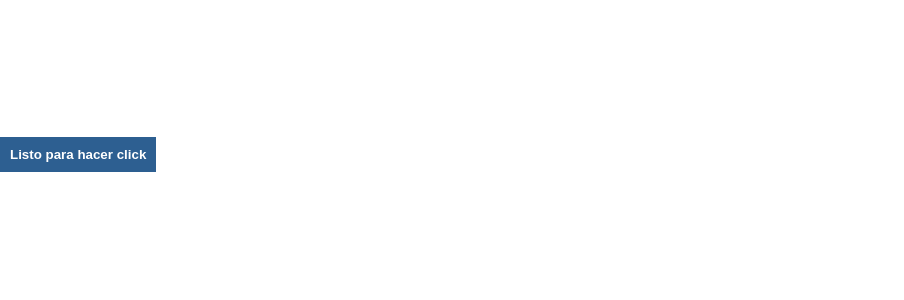
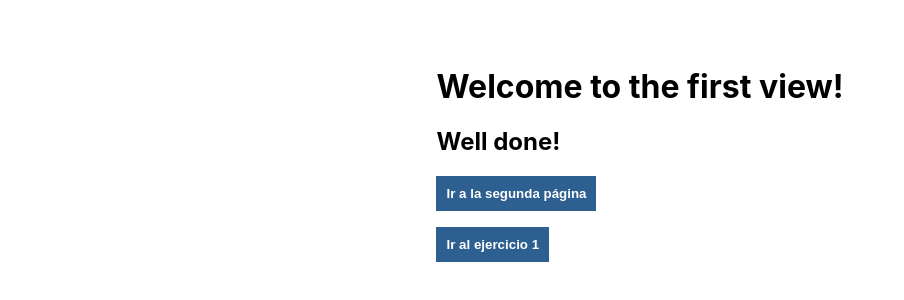
Before and after one commit to minatr-png/PMDM, a React (Create React App) app in the folder examen-2ev/: page / in a window 1280 px wide. Shown: the part 246-546 px from the top of the page, without its empty margins (0-904 px from the left). Built offline with nearby package versions, Linux system fonts and the light colour scheme.

Commit message:
Ejercicio 4 hecho y ejercicio 1 enviado a otra pantalla y ahora con todo lo necesario

```diff
--- a/examen-2ev/package.json
+++ b/examen-2ev/package.json
@@ -8,6 +8,7 @@
     "@testing-library/user-event": "^12.6.2",
     "react": "^17.0.1",
     "react-dom": "^17.0.1",
+    "react-router-dom": "^5.2.0",
     "react-scripts": "4.0.1",
     "web-vitals": "^0.2.4"
   },
--- a/examen-2ev/src/App.css
+++ b/examen-2ev/src/App.css
@@ -1,6 +1,8 @@
 .App {
-  box-sizing: content-box;
   display: flex;
-  height: 100vh;
-  width: 100%;
+    flex-direction: column;
+    align-items: center;
+    justify-content: center;
+    height: 100vh;
+    width: 100%;
 }
--- a/examen-2ev/src/App.js
+++ b/examen-2ev/src/App.js
@@ -1,12 +1,25 @@
 import './App.css';
-import EXButton from './components/EXButton';
+import EXSeconView from './components/EXSecondView';
+import { Switch, Route, BrowserRouter } from 'react-router-dom';
+import MainView from './components/MainView';
+import Ejercicio1View from './components/Ejercicio1View';
 
 function App() {
   return (
     <div className="App">
-      <div style={{alignSelf: 'center', justifyContent: 'center'}}>
-        <EXButton text='Listo para hacer click' style={{height: 100}}></EXButton>
-      </div>
+      <BrowserRouter>
+        <Switch>
+          <Route path={'/'} exact>
+            <MainView></MainView>
+          </Route>
+          <Route path={'/EXSeconView'}>
+            <EXSeconView></EXSeconView>
+          </Route>
+          <Route path={'/Ejercicio1'}>
+            <Ejercicio1View></Ejercicio1View>
+          </Route>
+        </Switch>
+      </BrowserRouter>
     </div>
   );
 }
--- a/examen-2ev/src/components/EXSecondView.js
+++ b/examen-2ev/src/components/EXSecondView.js
@@ -1,5 +1,5 @@
 import * as React from 'react';
-
+import { NavLink } from 'react-router-dom';
 import './EXSecondView.css'
 
 class EXSecondView extends React.Component{
@@ -9,6 +9,7 @@ class EXSecondView extends React.Component{
             <div className={'second-view-container'}>
                 <h1>Welcome to the second view!</h1>
                 <h2>Well done!</h2>
+                <NavLink to={'/'} exact><button>Return to the main page</button></NavLink>
             </div>
         )
     }
--- /dev/null
+++ b/examen-2ev/src/components/Ejercicio1View.js
@@ -0,0 +1,20 @@
+import * as React from 'react';
+import './EXSecondView.css';
+import EXButton from './EXButton';
+
+class Ejercicio1View extends React.Component {
+
+    render() {
+        return (
+            <div>
+                <EXButton text='Listo para hacer click'></EXButton>
+            </div>
+        )
+    }
+
+}
+
+export default Ejercicio1View;
+
+//<div style={{alignSelf: 'center', justifyContent: 'center'}}></div>
+//<EXButton text='Listo para hacer click' style={{height: 100}}></EXButton>
--- /dev/null
+++ b/examen-2ev/src/components/MainView.js
@@ -0,0 +1,24 @@
+import * as React from 'react';
+import { NavLink } from 'react-router-dom';
+import './EXSecondView.css';
+
+class MainView extends React.Component {
+
+    render() {
+        return (
+            <div>
+                <h1>Welcome to the first view!</h1>
+                <h2>Well done!</h2>
+                <NavLink to={'/EXSeconView'}><button>Ir a la segunda página</button></NavLink>
+                <p></p>
+                <NavLink to={'/Ejercicio1'}><button>Ir al ejercicio 1</button></NavLink>
+            </div>
+        )
+    }
+
+}
+
+export default MainView;
+
+//<div style={{alignSelf: 'center', justifyContent: 'center'}}></div>
+//<EXButton text='Listo para hacer click' style={{height: 100}}></EXButton>
```
Also changed, not shown: 1 other file (tests, documents, lock files or other folders).
